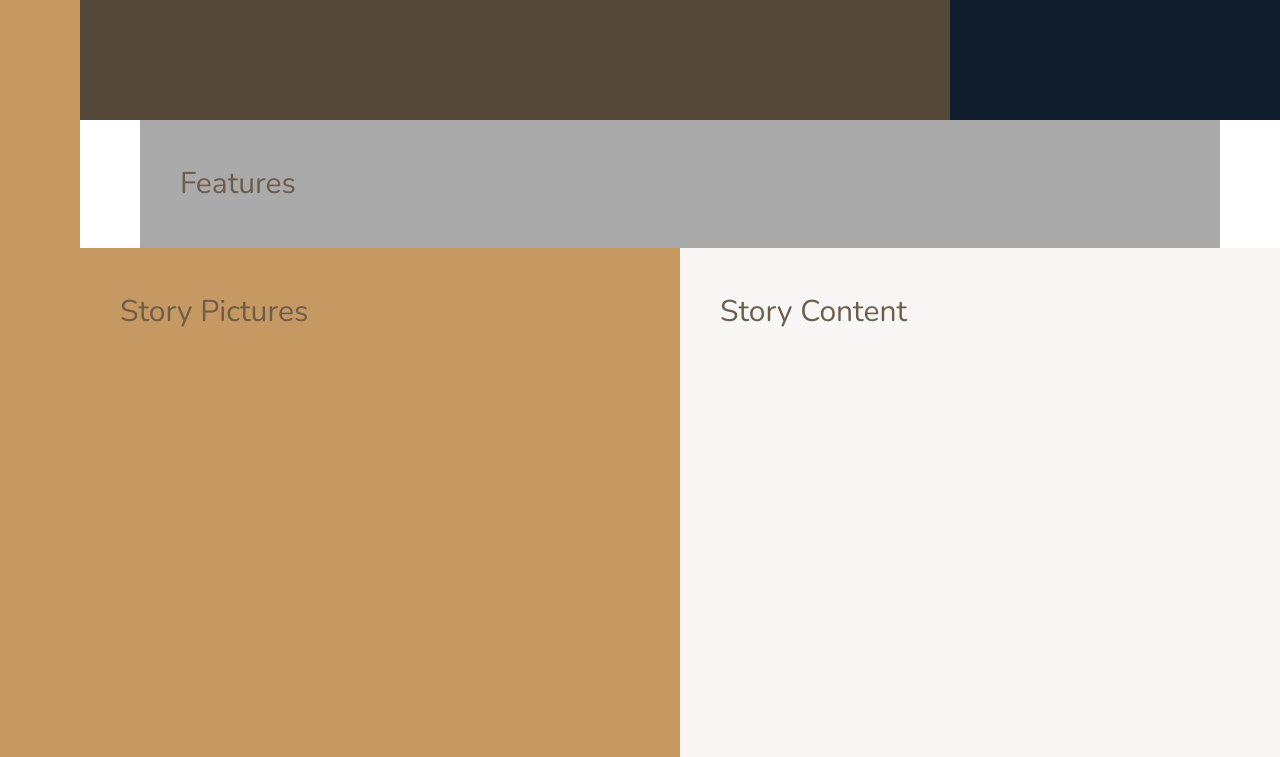
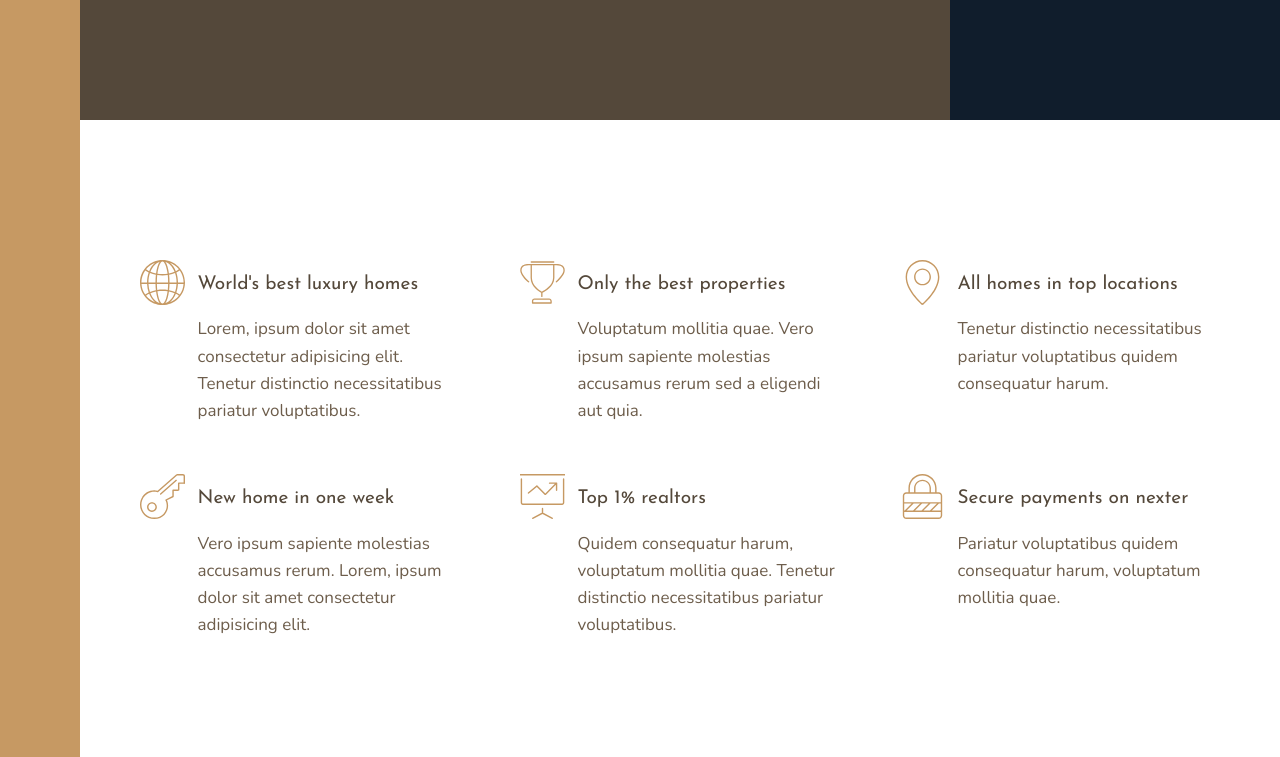
Before and after one commit to paulgellatly/nexter, a website: page index.html in a window 1280 px wide. Shown: the part 520-1277 px from the top of the page. Drawn offline with nearby package versions, Linux system fonts and the light colour scheme.

Commit message:
built features-section

```diff
--- a/index.html
+++ b/index.html
@@ -25,7 +25,48 @@
         </div>
 
         <section class="features">
-            Features
+            <div class="feature">
+                <svg class="feature__icon">
+                    <use xlink:href="img/sprite.svg#icon-global"></use>
+                </svg>
+                <h4 class="heading-4 heading-4--dark">World's best luxury homes</h4>
+                <p class="feature__text">Lorem, ipsum dolor sit amet consectetur adipisicing elit. Tenetur distinctio necessitatibus pariatur voluptatibus.</p>
+            </div>
+            <div class="feature">
+                <svg class="feature__icon">
+                    <use xlink:href="img/sprite.svg#icon-trophy"></use>
+                </svg>
+                <h4 class="heading-4 heading-4--dark">Only the best properties</h4>
+                <p class="feature__text">Voluptatum mollitia quae. Vero ipsum sapiente molestias accusamus rerum sed a eligendi aut quia.</p>
+            </div>
+            <div class="feature">
+                <svg class="feature__icon">
+                    <use xlink:href="img/sprite.svg#icon-map-pin"></use>
+                </svg>
+                <h4 class="heading-4 heading-4--dark">All homes in top locations</h4>
+                <p class="feature__text">Tenetur distinctio necessitatibus pariatur voluptatibus quidem consequatur harum.</p>
+            </div>
+            <div class="feature">
+                <svg class="feature__icon">
+                    <use xlink:href="img/sprite.svg#icon-key"></use>
+                </svg>
+                <h4 class="heading-4 heading-4--dark">New home in one week</h4>
+                <p class="feature__text">Vero ipsum sapiente molestias accusamus rerum. Lorem, ipsum dolor sit amet consectetur adipisicing elit.</p>
+            </div>
+            <div class="feature">
+                <svg class="feature__icon">
+                    <use xlink:href="img/sprite.svg#icon-presentation"></use>
+                </svg>
+                <h4 class="heading-4 heading-4--dark">Top 1% realtors</h4>
+                <p class="feature__text">Quidem consequatur harum, voluptatum mollitia quae. Tenetur distinctio necessitatibus pariatur voluptatibus.</p>
+            </div>
+            <div class="feature">
+                <svg class="feature__icon">
+                    <use xlink:href="img/sprite.svg#icon-lock"></use>
+                </svg>
+                <h4 class="heading-4 heading-4--dark">Secure payments on nexter</h4>
+                <p class="feature__text">Pariatur voluptatibus quidem consequatur harum, voluptatum mollitia quae.</p>
+            </div>
         </section>
 
         <div class="story__pictures">
--- a/sass/_base.scss
+++ b/sass/_base.scss
@@ -41,9 +41,4 @@ body {
 		minmax(6rem, 1fr) [center-start]
 		repeat(8, [col-start] minmax(min-content, 14rem) [col-end])
 		[center-end] minmax(6rem, 1fr) [full-end];
-
-	& > * {
-		padding: 40px;
-		font-size: 3rem;
-	}
 }
--- a/sass/_features.scss
+++ b/sass/_features.scss
@@ -1,4 +1,30 @@
 .features {
-	background-color: $color-grey-light-2;
 	grid-column: center-start / center-end;
+
+	margin: 15rem 0;
+
+	display: grid;
+	//
+	grid-template-columns: repeat(auto-fit, minmax(25rem, 1fr));
+	grid-gap: 6rem;
+	align-items: start;
 }
+
+.feature {
+	display: grid;
+	grid-template-columns: min-content 1fr;
+	grid-row-gap: 1.5rem;
+	grid-column-gap: 1.25rem;
+
+	&__icon {
+		fill: $color-primary;
+		width: 4.5rem;
+		height: 4.5rem;
+		grid-row: 1 / span 2;
+		transform: translateY(-1rem);
+	}
+
+	&__text {
+		font-size: 1.7rem;
+	}
+}
--- a/sass/_typography.scss
+++ b/sass/_typography.scss
@@ -0,0 +1,29 @@
+%heading {
+	font-family: $font-display;
+	font-weight: 400;
+}
+
+.heading-1 {
+	@extend %heading;
+}
+
+.heading-2 {
+	@extend %heading;
+}
+
+.heading-3 {
+	@extend %heading;
+}
+
+.heading-4 {
+	@extend %heading;
+	font-size: 1.9rem;
+
+	&--light {
+		color: $color-grey-light-1;
+	}
+
+	&--dark {
+		color: $color-grey-dark-1;
+	}
+}
```
Also changed, not shown: css/style.css.
